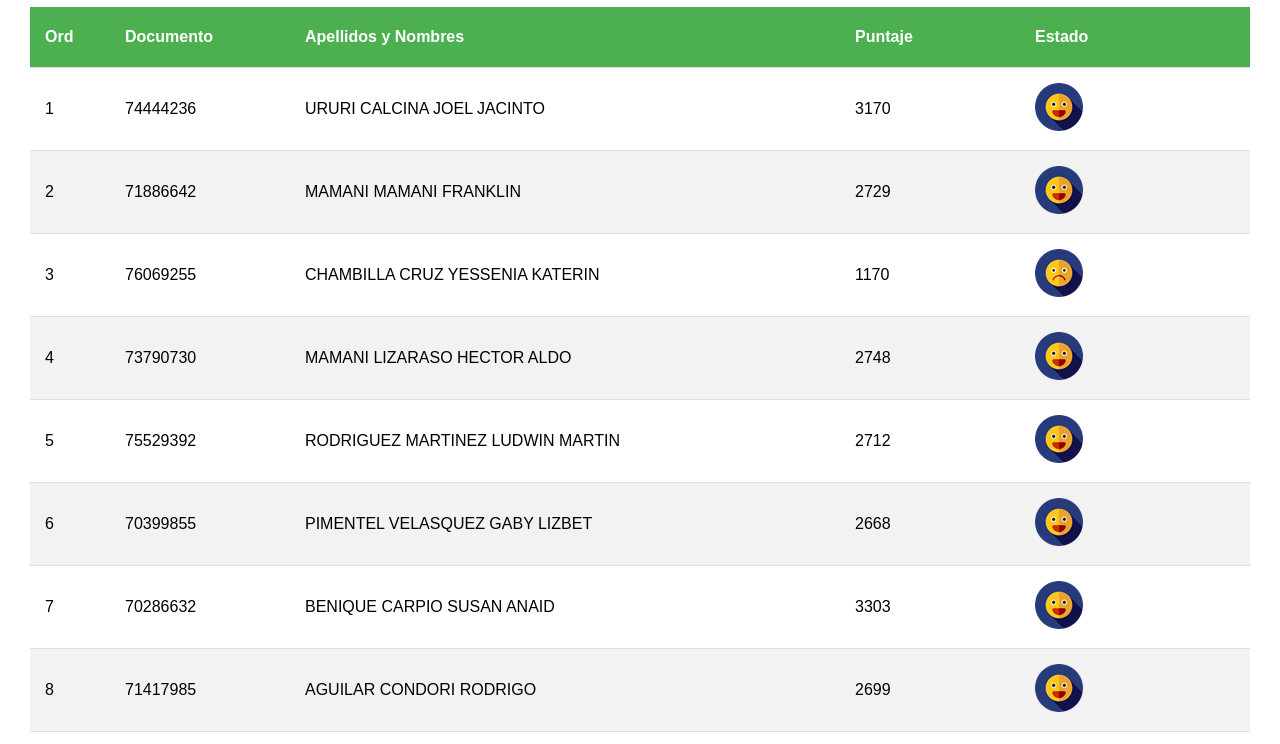
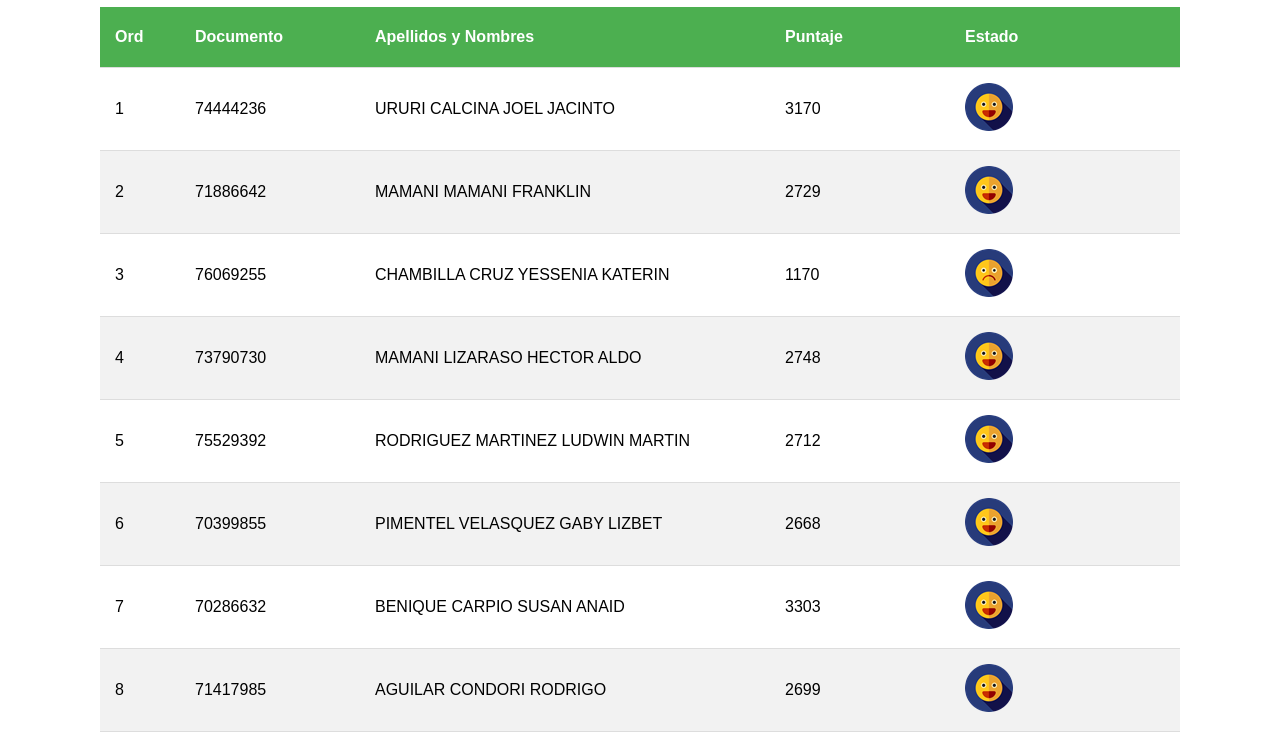
Before and after one commit to ReneLeonidas/boot, a plain HTML site: page index.html in a window 1280 px wide. Shown: the part 73-817 px from the top of the page. Drawn offline with Linux system fonts and the light colour scheme.

Commit message:
Estilos modificados

```diff
--- a/css/estilos.css
+++ b/css/estilos.css
@@ -1,7 +1,7 @@
 body {
     font-family: sans-serif;
-    margin-left: 30px;
-    margin-right: 30px;
+    margin-left: 100px;
+    margin-right: 100px;
 }
 
 table {
```
